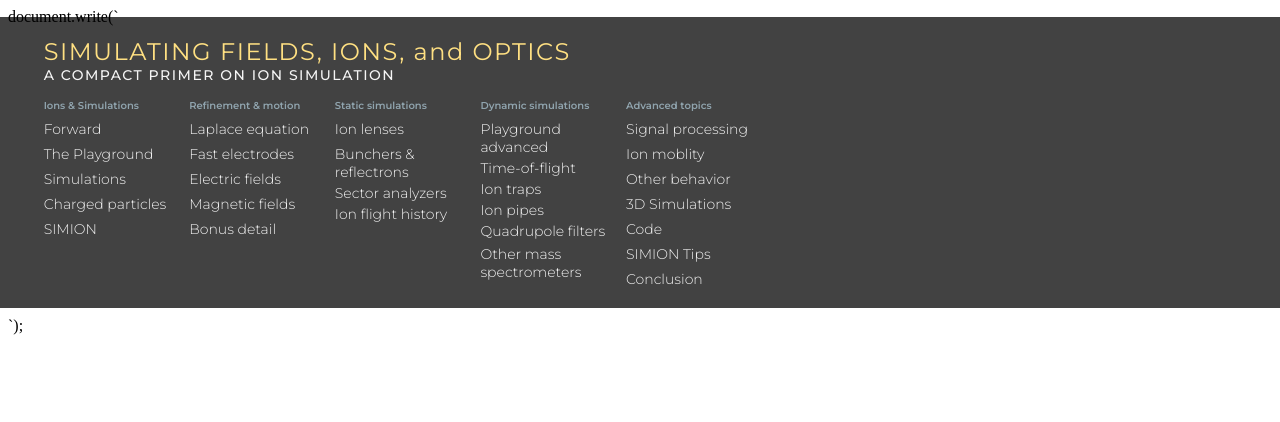
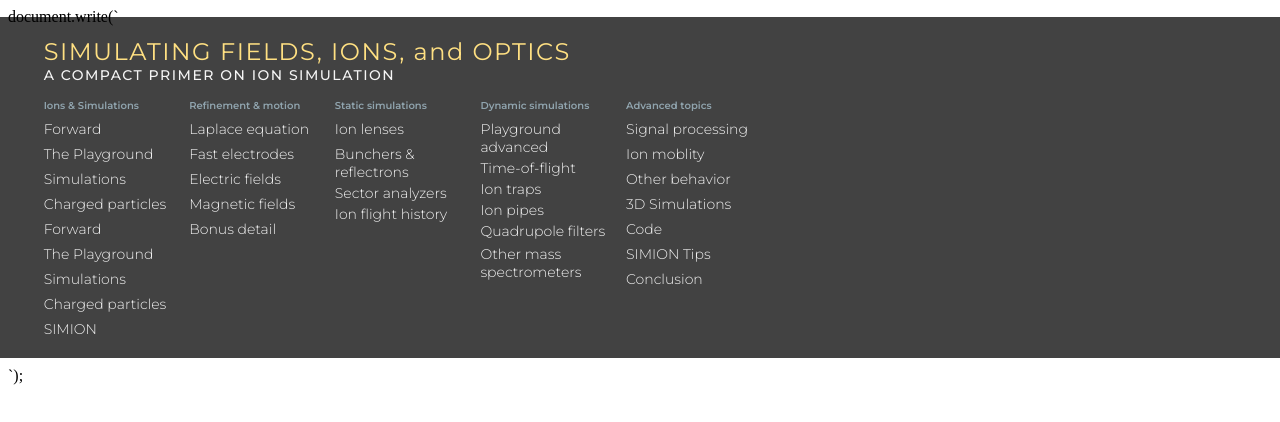
Before and after one commit to igmanthony/fields-ions-optics, a plain HTML site: page header.html in a window 1280 px wide. Shown: the top 422 px of the page. Drawn offline with Linux system fonts and the light colour scheme.

Commit message:
Update header.html

```diff
--- a/header.html
+++ b/header.html
@@ -25,6 +25,10 @@ document.write(`
                     <div class=spacer><a href="/_simulation_playground.html">The Playground</a></div>
                     <div class=spacer><a href="./_simulations.html">Simulations</a></div> <!-- Discuss  -->
                     <div class=spacer><a href="../_charged_particles.html">Charged particles</a></div>
+                    <div class=spacer><a href="index.html">Forward</a></div> <!-- This site -->
+                    <div class=spacer><a href="/simulation_playground.html">The Playground</a></div>
+                    <div class=spacer><a href="./simulations.html">Simulations</a></div> <!-- Discuss  -->
+                    <div class=spacer><a href="../charged_particles.html">Charged particles</a></div>
                     <!-- Discuss ionization "golfball" -->
                     <div class=spacer><a href="_simion.html">SIMION</a></div>
                 </div>
```
